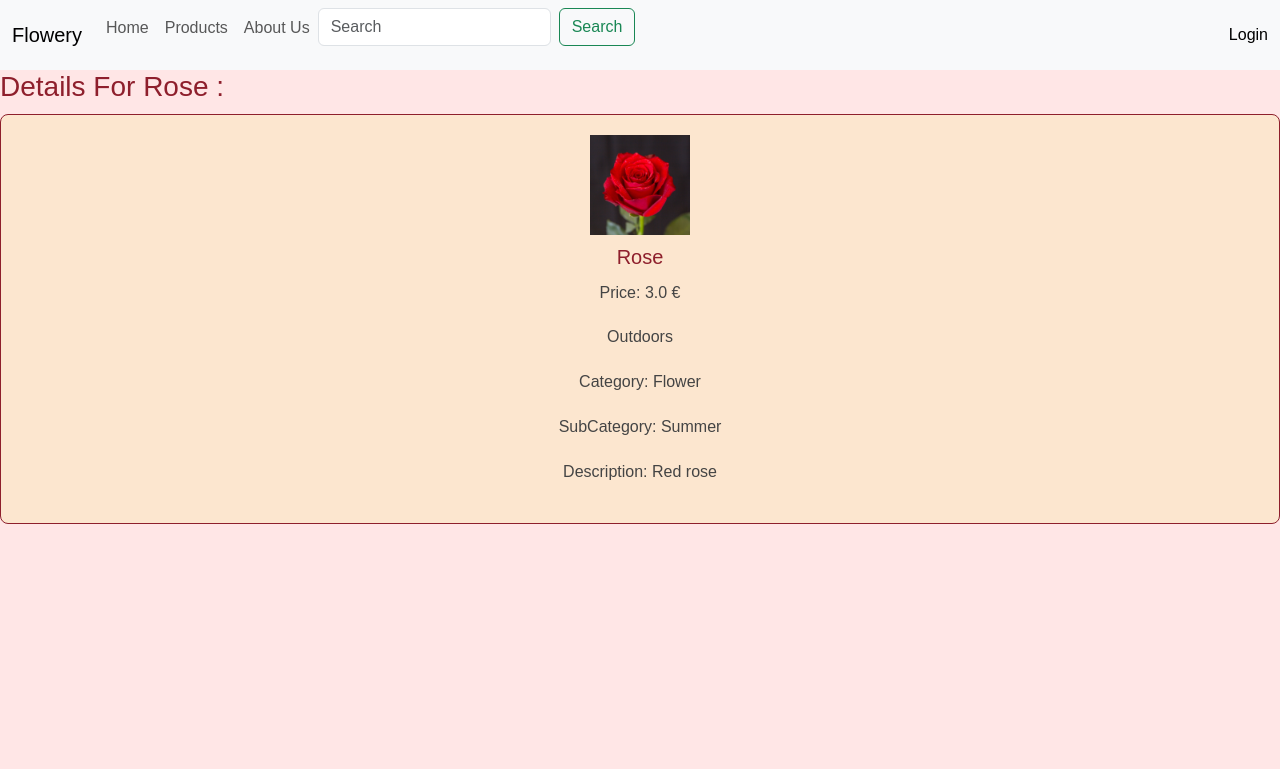
After one commit to elinapinelli/Pinelli-4214-Final-Project, a Django app: page /product/1/ in a window 1280 px wide. The commit adds this page. Shown: the top 769 px of the page. Run offline with Django 5.2, Linux system fonts and the light colour scheme; data comes from the database, SQL or seed files in the repository.

Commit message:
connected products with the site. created products.html and product.html. showed my products to my site. created the search bar. made the search bar to work properly even for example the user writes rose or ros or ROSE the result will be all the products that have the rose word in the title, description, category and sab-category

```diff
--- a/pinelli_site/urls.py
+++ b/pinelli_site/urls.py
@@ -5,4 +5,7 @@ from . import views#bazo ta views gia kathe endpoint
 urlpatterns=[#pinakas pou tha baloume ola ta endpoints
     path("",views.home,name="home"),
     path("about/",views.about,name="about"),
+    path("products/",views.products,name="products"),
+    path("product/<int:id>/",views.product,name="product"),
+    path("search/",views.search,name="search"),
 ]
--- a/pinelli_site/views.py
+++ b/pinelli_site/views.py
@@ -1,5 +1,7 @@
 from django.shortcuts import render
 from django.http import HttpResponse #HttpResponse-> metatrepei ta keimena se html
+from .models import Product
+from django.db.models import Q
 
 # Create your views here.
 
@@ -8,3 +10,22 @@ def home(request):#sinartisi pou servirei tin kentriki selida tou site
 
 def about(request):#sinartisi pou servirei tin kentriki selida tou site
     return render(request,"about.html")
+
+def products(request):#sinartisi pou servirei tin products selida tou site
+    product_list=Product.objects.all()#pairno ta products apo database
+    return render(request,"products.html",{"products":product_list})
+
+def product(request,id):#sinartisi pou servirei tin products selida tou site
+    product_by_id=Product.objects.get(id=id)#i take from my database the id that the URL has
+    return render(request,"product.html",{"product":product_by_id})
+
+def search(request):#sinartisi pou servirei tin products selida tou site
+    # if the user search a word that includes indoors or outdoors it will search for True or False otherwise if the title, description, category and sub category contains the keyword
+    keyword=request.POST["keyword"]
+    if "indoors".find(keyword)>-1:
+        product_list=Product.objects.filter(indoors=True)
+    elif "outdoors".find(keyword)>-1:
+        product_list=Product.objects.filter(indoors=False)
+    else:
+        product_list=Product.objects.filter(Q(title__icontains=keyword) | Q(description__icontains=keyword) | Q(category__icontains=keyword) | Q(sub_category__icontains=keyword) )
+    return render(request,"products.html",{"products":product_list})
--- /dev/null
+++ b/static/css/products.css
@@ -0,0 +1,74 @@
+body {
+    font-family: Arial, sans-serif;
+    background-color: #ffe6e6; /* Light pink background */
+    margin: 0;
+    padding: 0;
+}
+
+.container {
+    max-width: 1200px;
+    margin: 0 auto;
+    padding: 20px;
+    background: white;
+    border-radius: 8px;
+    box-shadow: 0 4px 10px rgba(0, 0, 0, 0.1);
+}
+
+.header {
+    text-align: center;
+    margin-bottom: 30px;
+    color: #8e1f2c;
+}
+
+.header h1 {
+    font-size: 36px;
+    margin: 10px 0;
+}
+
+.header p {
+    font-size: 18px;
+    color: #555;
+}
+
+.section {
+    margin-bottom: 30px;
+}
+
+.section h2 {
+    font-size: 28px;
+    color: #8e1f2c;
+    margin-bottom: 10px;
+}
+
+.section p {
+    font-size: 16px;
+    line-height: 1.8;
+    color: #444;
+}
+
+.features {
+    display: flex;
+    flex-wrap: wrap;
+    gap: 20px;
+    justify-content: space-around;
+}
+
+.feature {
+    text-align: center;
+    flex: 1 1 45%;
+    padding: 20px;
+    border: 1px solid #8e1f2c;
+    border-radius: 8px;
+    background: #fce6cf;
+}
+
+.feature img {
+    width: 100px;
+    margin-bottom: 10px;
+}
+
+.feature h3 {
+    color: #8e1f2c;
+    font-size: 20px;
+    margin-bottom: 10px;
+}
--- a/templates/base.html
+++ b/templates/base.html
@@ -23,12 +23,18 @@
             <a class="nav-link {% if request.path == '/' %}active{% endif %}" aria-current="page" href="/">Home</a>
           </li>
           <li class="nav-item">
-            <a class="nav-link {% if request.path == '/products/' %}active{% endif %}" href="/products/">Products</a>
+            <a class="nav-link {% if request.path == '/products/' %}active{% endif %}" href="/products">Products</a>
           </li>
           <li class="nav-item">
             <a class="nav-link {% if request.path == '/about/' %}active{% endif %}" href="/about">About Us</a>
           </li>
+          <form method="POST" action="/search/" class="d-flex" role="search">
+            {% csrf_token %}
+            <input class="form-control me-2" type="search" placeholder="Search" aria-label="Search" name="keyword">
+            <button class="btn btn-outline-success" type="submit">Search</button>
+          </form>
         </ul>
+
         {% if user.is_authenticated %}
           <span class="navbar-text">
             <a class="nav-link" href="/accounts/logout">Logout</a>
--- /dev/null
+++ b/templates/product.html
@@ -0,0 +1,34 @@
+{% extends "base.html" %}
+
+{% block title %}Product{% endblock %}
+
+{% block header %}
+<link rel="stylesheet" href="/static/css/products.css">
+{% endblock %}
+
+{% block body %}
+<div class="section">
+    <h2>Details For {{product.title}} :</h2>
+    <div class="features">
+    <!-- I loop inside the products that I have in my database -->
+
+    <div class="feature">
+        <!-- I put the images from my database in the static folder -->
+
+        <img src="/{{product.image}}">
+        <h3>{{product.title}}</h3>
+        <p>Price: {{product.price}} €</p>
+        {% if product.indoors %}
+            <p>Indoors</p>
+        {% else %}
+            <p>Outdoors</p>
+        {% endif %}
+        <p>Category: {{product.category}}</p>
+        <p>SubCategory: {{product.sub_category}}</p>
+        <p>Description: {{product.description}}</p>
+    </div>
+
+    </div>
+</div>
+
+{% endblock %}
```
Also changed, not shown: templates/products.html (added, +27 -0 lines).
